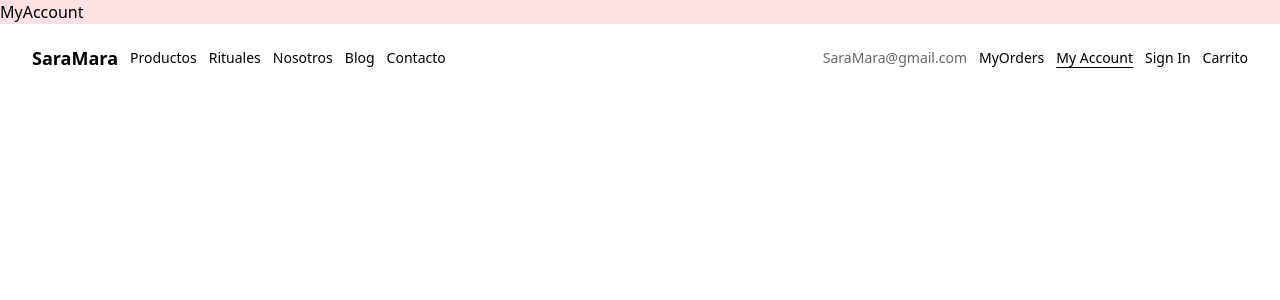
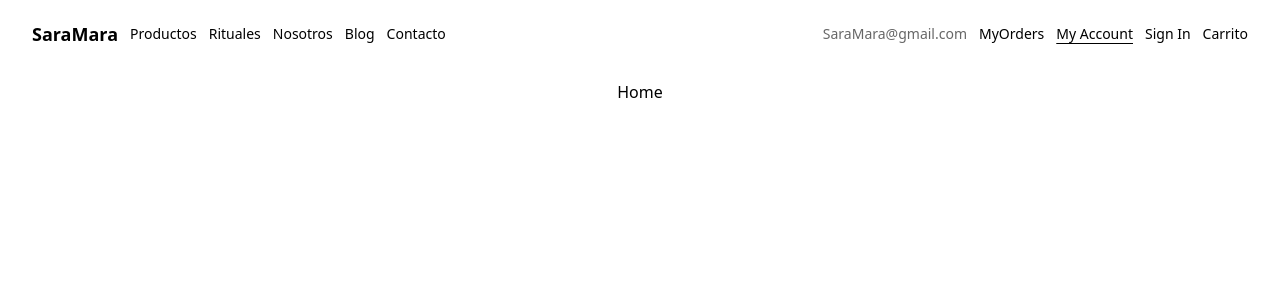
Before and after one commit to Guer1298/SaraMara, a React (Vite) app: page /my-account in a window 1280 px wide. Shown: the top 300 px of the page. Built offline with nearby package versions, Linux system fonts and the light colour scheme.

Commit message:
Componente Layout

```diff
--- /dev/null
+++ b/src/Components/Layout/index.jsx
@@ -0,0 +1,11 @@
+const Layout = ({children}) => {
+    return(
+        <div className='flex flex-col items-center mt-20'>
+            {children}
+
+        </div>
+    );
+
+}
+
+export default Layout;
--- a/src/Components/Navbar/index.jsx
+++ b/src/Components/Navbar/index.jsx
@@ -3,7 +3,7 @@
 const Navbar = () =>{
     const activeStyle = 'underline underline-offset-4'
     return (
-        <nav className='flex justify-between items-center fixed z-10 w-full py-5 px-8 text-sm font-light'>
+        <nav className='flex justify-between items-center fixed z-10 top-0 w-full py-5 px-8 text-sm font-light'>
             <ul className='flex items-center gap-3'>
                 <li className='font-semibold text-lg'>
                     <NavLink to='/'>
--- a/src/pages/Home/index.jsx
+++ b/src/pages/Home/index.jsx
@@ -1,10 +1,13 @@
+import Layout from '../../Components/Layout'
+
 import React from 'react';
+
 
 function Home() {
   return (
-    <div className='bg-red-100'>
+    <Layout>
       Home
-    </div>
+    </Layout>
 
   );
 }
--- a/src/pages/MyAccount/index.jsx
+++ b/src/pages/MyAccount/index.jsx
@@ -1,10 +1,11 @@
+import Layout from '../../Components/Layout'
 import React from 'react';
 
 function MyAccount() {
   return (
-    <div className='bg-red-100'>
-      MyAccount
-    </div>
+    <Layout>
+      Home
+    </Layout>
 
   );
 }
--- a/src/pages/MyOrder/index.jsx
+++ b/src/pages/MyOrder/index.jsx
@@ -1,10 +1,11 @@
+import Layout from '../../Components/Layout'
 import React from 'react';
 
 function MyOrder() {
   return (
-    <div className='bg-red-100'>
-      My Order
-    </div>
+    <Layout>
+      Home
+    </Layout>
 
   );
 }
--- a/src/pages/MyOrders/index.jsx
+++ b/src/pages/MyOrders/index.jsx
@@ -1,10 +1,11 @@
+import Layout from '../../Components/Layout'
 import React from 'react';
 
 function MyOrders() {
   return (
-    <div className='bg-red-100'>
-      My Orders
-    </div>
+    <Layout>
+      Home
+    </Layout>
 
   );
 }
--- a/src/pages/NoFound/index.jsx
+++ b/src/pages/NoFound/index.jsx
@@ -1,10 +1,11 @@
+import Layout from '../../Components/Layout'
 import React from 'react';
 
 function NotFound() {
   return (
-    <div className='bg-red-100'>
-      NotFound
-    </div>
+    <Layout>
+      Home
+    </Layout>
 
   );
 }
--- a/src/pages/SignIn/index.jsx
+++ b/src/pages/SignIn/index.jsx
@@ -1,10 +1,11 @@
+import Layout from '../../Components/Layout'
 import React from 'react';
 
 function SignIn() {
   return (
-    <div className='bg-red-100'>
-      Hola mundo
-    </div>
+    <Layout>
+      Home
+    </Layout>
 
   );
 }
```
